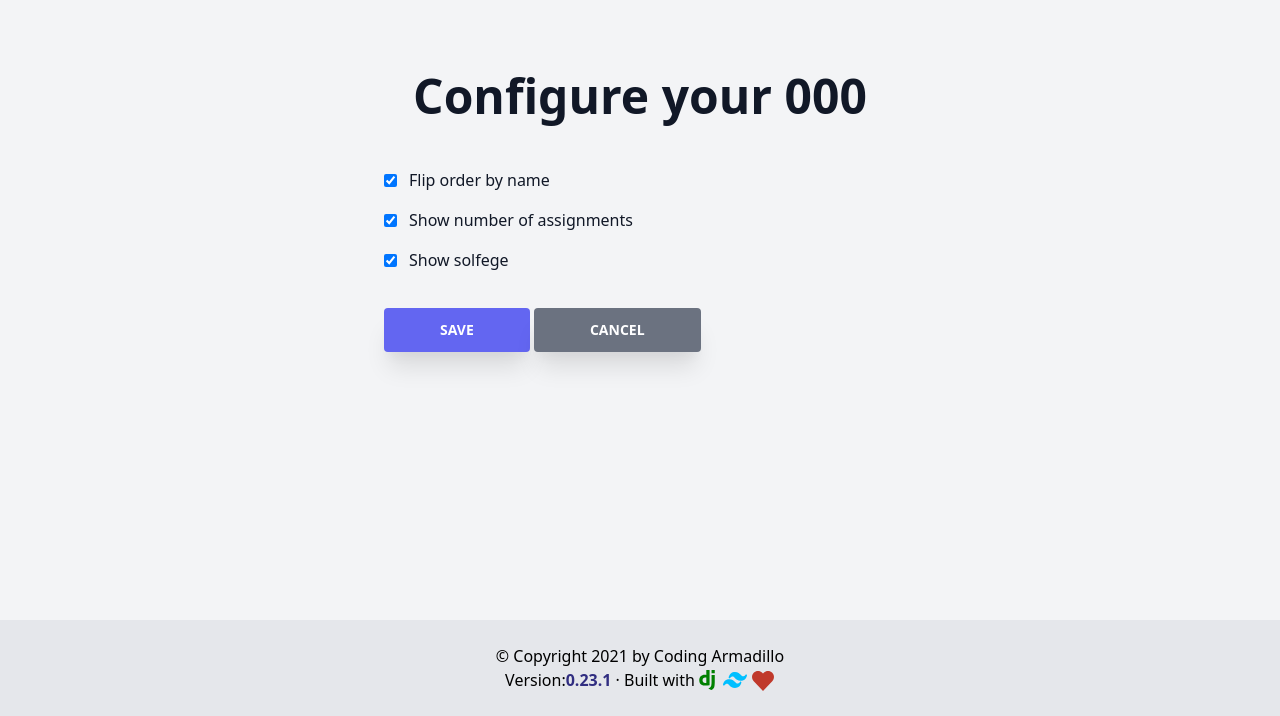
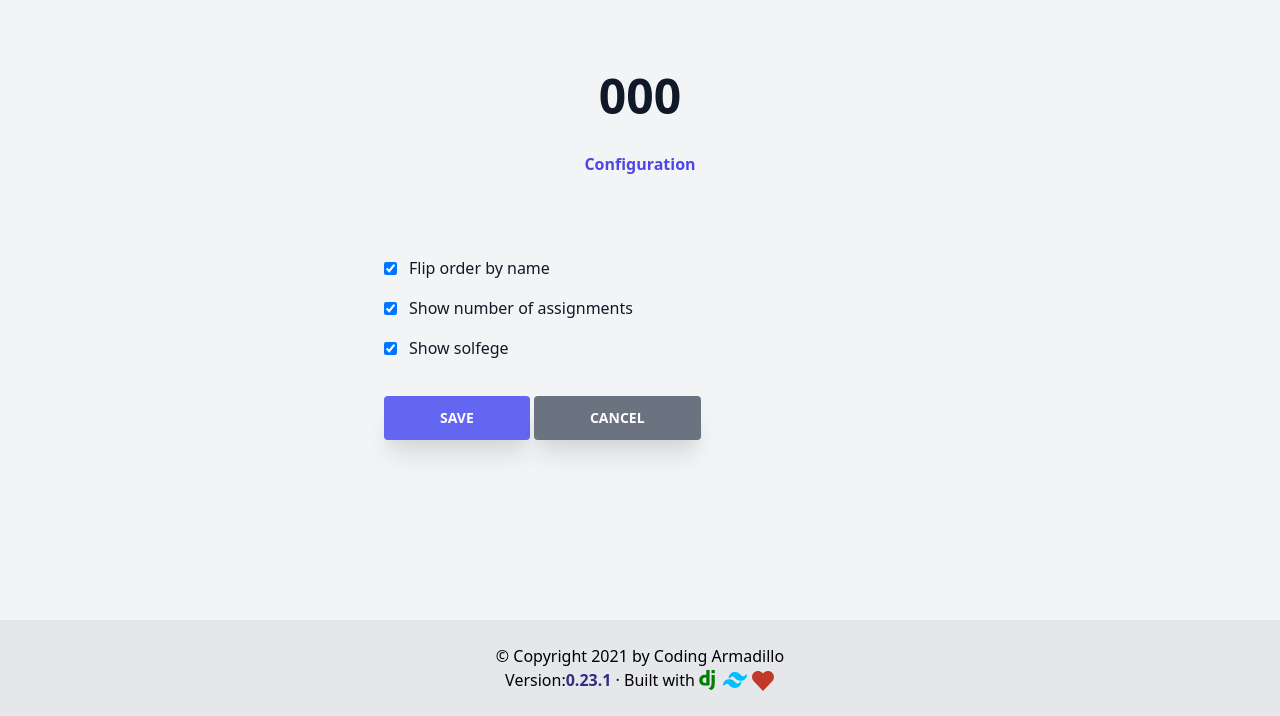
Before and after one commit to coding-armadillo/learn-music, a Django app: template courses/templates/courses/config.html in a window 1280 px wide. Shown: the part 84-800 px from the top of the page. Run offline with Django 3.2, Linux system fonts and the light colour scheme; tables that the repository leaves empty hold one stand-in row (values such as "Sample post"); the template is opened without the code that fills it: values that come from a table or form of the project are taken from there, most other values are stand-ins (such as "Sample title", 1, 10 or a date in 2020).

Commit message:
clean up

```diff
--- a/courses/templates/courses/config.html
+++ b/courses/templates/courses/config.html
@@ -7,8 +7,9 @@
     <h1
       class="font-bold text-3xl md:text-4xl lg:text-5xl font-heading text-gray-900"
     >
-      Configure your {{code}}
+      {{ code }}
     </h1>
+    <h2 class="text-base py-8 font-bold text-indigo-600">Configuration</h2>
   </div>
   <div class="max-w-lg mx-auto">
     <form method="post">
```
